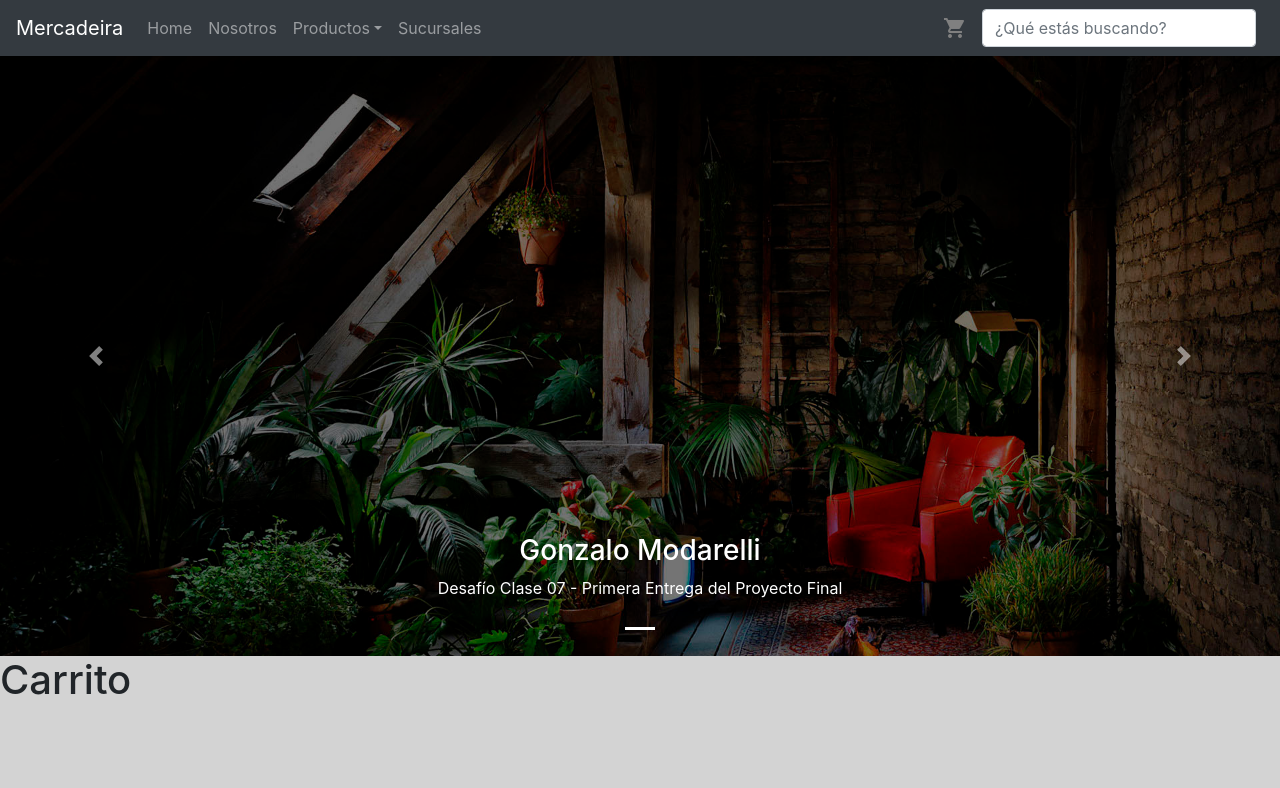
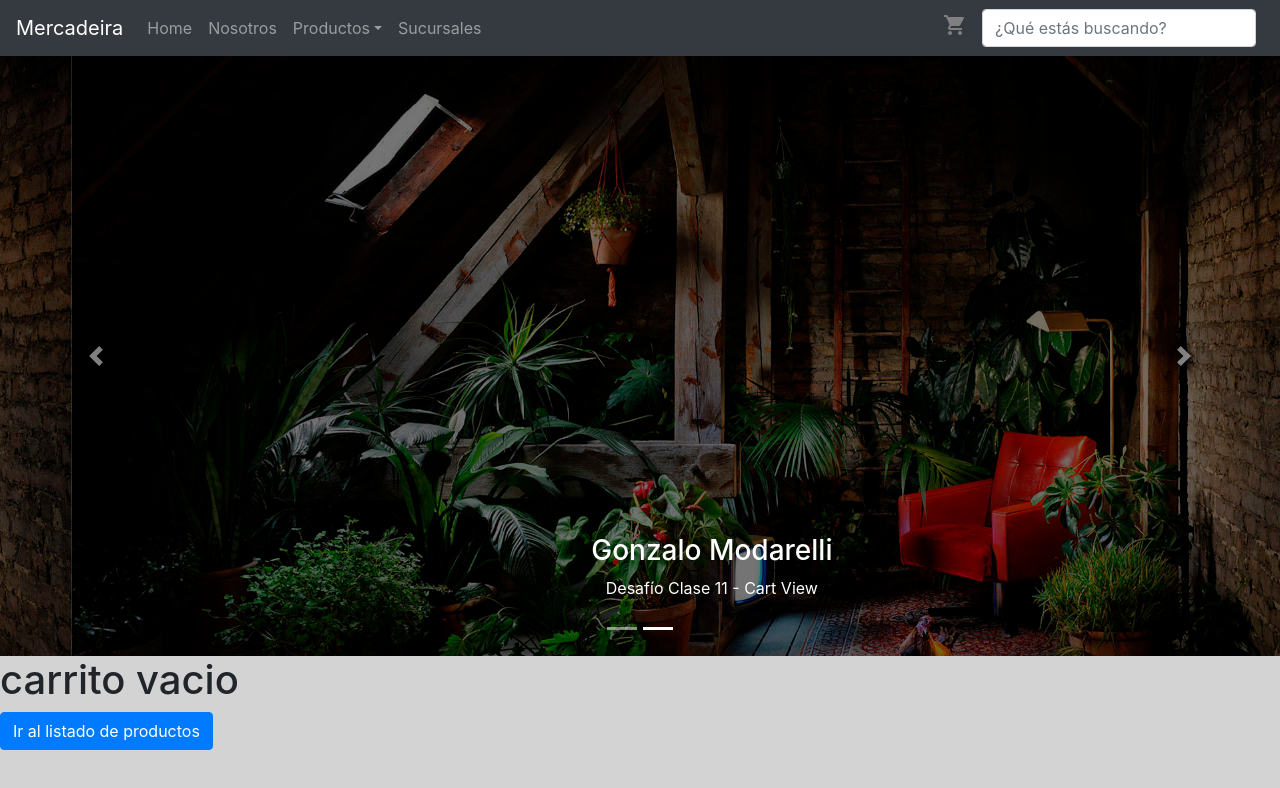
Before and after one commit to gonzamoda/reactcoder, a React (Create React App) app: page /cart in a window 1280 px wide. Shown: the top 788 px of the page. Built offline with nearby package versions, Linux system fonts and the light colour scheme.

Commit message:
Desafio 11 - Cart View

```diff
--- a/package.json
+++ b/package.json
@@ -7,6 +7,7 @@
     "@testing-library/react": "^11.2.7",
     "@testing-library/user-event": "^12.8.3",
     "bootstrap": "^4.6.0",
+    "mdb-ui-kit": "^3.9.0",
     "react": "^17.0.2",
     "react-bootstrap": "^1.6.1",
     "react-dom": "^17.0.2",
--- a/src/App.js
+++ b/src/App.js
@@ -20,7 +20,7 @@ const App = () => {
             path="/productos/detalles/:id"
             component={ItemDetailContainer}
           />
-          <Route path="/Cart" component={Cart} />
+          <Route path="/cart" component={Cart} />
         </Switch>
       </CartContext>
     </BrowserRouter>
--- a/src/components/Cart.js
+++ b/src/components/Cart.js
@@ -1,5 +1,71 @@
+import Container from "react-bootstrap/Container";
+import Row from "react-bootstrap/Row";
+import Table from "react-bootstrap/Table";
+import Button from "react-bootstrap/Button";
+import { useContext } from "react";
+import { contexto } from "./CartContext";
+import { Link } from "react-router-dom";
+
 const Cart = () => {
-  return <h1>Carrito</h1>;
+  const { carrito } = useContext(contexto);
+
+  const { removeProduct } = useContext(contexto);
+
+  const eliminar = (id) => {
+    removeProduct(id);
+  };
+
+  const precioTotal = carrito
+    .map((item) => item.precio)
+    .reduce((prev, curr) => prev + curr, 0);
+
+  return carrito.length === 0 ? (
+    <>
+      <h1>carrito vacio</h1>
+      <Button as={Link} to="/">
+        Ir al listado de productos
+      </Button>
+    </>
+  ) : (
+    <>
+      <h1>Carrito</h1>
+      <Container>
+        <Row>
+          <Table>
+            <thead>
+              <tr>
+                <th>Ítem</th>
+                <th>Cantidad</th>
+                <th>Precio</th>
+                <th></th>
+              </tr>
+            </thead>
+            <tbody>
+              {carrito.map((element) => (
+                <tr key={element.id}>
+                  <td>{element.nombre}</td>
+                  <td>{element.cantidad}</td>
+                  <td>${element.precio}</td>
+                  <td>
+                    <Button
+                      onClick={() => eliminar(element.id)}
+                      variant="danger"
+                    >
+                      X
+                    </Button>
+                  </td>
+                </tr>
+              ))}
+            </tbody>
+          </Table>
+
+          <h1>Total: ${precioTotal}</h1>
+        </Row>
+      </Container>
+    </>
+  );
 };
 
 export default Cart;
+
+//onClick={eliminar(element.id)}
--- a/src/components/CartContext.js
+++ b/src/components/CartContext.js
@@ -9,26 +9,26 @@ const CartContext = ({ children }) => {
 
   const addProduct = (producto) => {
     if (isInCart(producto.id)) {
-      const nuevaCantidad = producto.cantidad.estado;
-      // console.log(nuevaCantidad);
+      const productoViejo = carrito.find((p) => p.id === producto.id);
 
-      const productoViejo = carrito.find((producto) => producto.id);
+      const nuevaCantidad = producto.cantidad;
+      const cantidadVieja = productoViejo.cantidad;
 
-      const cantidadVieja = productoViejo.cantidad.estado;
-      // console.log(cantidadVieja);
+      const productoNuevo = {
+        ...producto,
+        cantidad: nuevaCantidad + cantidadVieja,
+      };
 
-      productoViejo.cantidad.estado = nuevaCantidad + cantidadVieja;
+      const nuevoCarrito = carrito.filter((el) => el.id !== producto.id);
 
-      console.log(productoViejo.cantidad.estado);
-
-      setCarrito([...carrito]);
+      setCarrito([...nuevoCarrito, productoNuevo]);
     } else {
       setCarrito([...carrito, producto]);
     }
   };
 
   const removeProduct = (id) => {
-    const nuevoEstadoCarrito = carrito.filter((producto) => producto.id !== id);
+    const nuevoEstadoCarrito = carrito.filter((p) => p.id !== id);
     setCarrito(nuevoEstadoCarrito);
   };
 
--- a/src/components/Item.js
+++ b/src/components/Item.js
@@ -5,7 +5,7 @@ import { Link } from "react-router-dom";
 const Item = ({ nombre, imagen, descripcion, stock, precio, id }) => {
   return (
     <>
-      <Card>
+      <Card className="itemCard">
         <Card.Img variant="top" src={imagen} />
         <Card.Body>
           <Card.Title>{nombre}</Card.Title>
--- a/src/components/ItemDetail.js
+++ b/src/components/ItemDetail.js
@@ -21,9 +21,8 @@ const ItemDetail = ({ productoDetalle }) => {
 
   const { addProduct } = useContext(contexto);
 
-  const onAdd = (estado) => {
-    console.log(estado);
-    const productoFormateado = { ...productoDetalle, cantidad: { estado } };
+  const onAdd = (cantidad) => {
+    const productoFormateado = { ...productoDetalle, cantidad };
     addProduct(productoFormateado);
     setInputType("botonIrCarrito");
   };
--- a/src/components/ItemDetailContainer.js
+++ b/src/components/ItemDetailContainer.js
@@ -1,6 +1,9 @@
 import { useEffect, useState } from "react";
 import ItemDetail from "./ItemDetail";
 import { useParams } from "react-router";
+import Spinner from "react-bootstrap/Spinner";
+import Container from "react-bootstrap/Container";
+import Row from "react-bootstrap/Row";
 
 const promiseDetail = () => {
   return new Promise((res, rej) => {
@@ -94,10 +97,14 @@ const ItemDetailContainer = () => {
   }, [id]);
 
   return dataShow.length === 0 ? (
-    <h1>Cargando...</h1>
+    <Container>
+      <Row className="spinner">
+        <Spinner animation="border" variant="success" />
+      </Row>
+    </Container>
   ) : (
     <>
-      <ItemDetail key={dataShow.id} productoDetalle={dataShow} />
+      <ItemDetail productoDetalle={dataShow} />
     </>
   );
 };
--- a/src/components/ItemListContainer.js
+++ b/src/components/ItemListContainer.js
@@ -1,6 +1,9 @@
 import { useEffect, useState } from "react";
 import ItemList from "./ItemList";
 import { useParams } from "react-router";
+import Spinner from "react-bootstrap/Spinner";
+import Container from "react-bootstrap/Container";
+import Row from "react-bootstrap/Row";
 
 const promiseEjercicio = () => {
   return new Promise((res, rej) => {
@@ -74,7 +77,7 @@ const promiseEjercicio = () => {
             precio: 2650,
           },
         ]),
-      1000
+      3000
     );
   });
 };
@@ -98,10 +101,16 @@ const ItemListContainer = () => {
   }, [categoria]);
 
   return dataShow.length === 0 ? (
-    <h1>Cargando...</h1>
+    <>
+      <Container>
+        <Row className="spinner">
+          <Spinner animation="border" variant="success" />
+        </Row>
+      </Container>
+    </>
   ) : (
     <>
-      <ItemList productos={dataShow} />
+      <ItemList key={dataShow.id} productos={dataShow} />
     </>
   );
 };
--- a/src/components/NavBarMarket.js
+++ b/src/components/NavBarMarket.js
@@ -5,8 +5,15 @@ import FormControl from "react-bootstrap/FormControl";
 import NavDropdown from "react-bootstrap/NavDropdown";
 import CartWidget from "../CartWidget";
 import { Link } from "react-router-dom";
+import { useContext } from "react";
+import { contexto } from "./CartContext";
 
 const NavBarMarket = () => {
+  const { carrito } = useContext(contexto);
+  const cantidadTotal = carrito
+    .map((item) => item.cantidad)
+    .reduce((prev, curr) => prev + curr, 0);
+
   return (
     <>
       <Navbar bg="dark" variant="dark">
@@ -39,7 +46,17 @@ const NavBarMarket = () => {
             Sucursales
           </Nav.Link>
         </Nav>
-        <CartWidget />
+        <Link id="carrito" to="/cart">
+          <CartWidget />
+          <span
+            className={
+              cantidadTotal > 0 ? "cantidadCarrito" : "carritoNoVisible"
+            }
+          >
+            {cantidadTotal}
+          </span>
+        </Link>
+
         <Form inline>
           <FormControl
             type="text"
--- a/src/components/SliderPrincipal.js
+++ b/src/components/SliderPrincipal.js
@@ -8,7 +8,14 @@ const SliderPrincipal = () => {
         <img className="d-block w-100" src={slider01} alt="First slide" />
         <Carousel.Caption>
           <h3>Gonzalo Modarelli</h3>
-          <p>Desafío Clase 07 - Primera Entrega del Proyecto Final</p>
+          <p>Desafío Clase 11 - Cart View</p>
+        </Carousel.Caption>
+      </Carousel.Item>
+      <Carousel.Item>
+        <img className="d-block w-100" src={slider01} alt="Second slide" />
+        <Carousel.Caption>
+          <h3>Gonzalo Modarelli</h3>
+          <p>Desafío Clase 11 - Cart View</p>
         </Carousel.Caption>
       </Carousel.Item>
     </Carousel>
--- a/src/style.css
+++ b/src/style.css
@@ -43,3 +43,38 @@ ul li {
 .imgDetail {
   width: 100%;
 }
+
+.spinner {
+  justify-content: center;
+  align-items: center;
+  margin-top: 50px;
+}
+
+.itemCard {
+  margin-top: 20px;
+  margin-bottom: 20px;
+}
+
+#carrito {
+  position: relative;
+}
+
+.cantidadCarrito {
+  position: absolute;
+  top: 0;
+  left: 55%;
+  background: red;
+  width: 15px;
+  height: 15px;
+  border-radius: 50%;
+  display: flex;
+  justify-content: center;
+  align-items: center;
+  color: white;
+  padding: 2px;
+  font-family: Arial, Helvetica, sans-serif;
+}
+
+.carritoNoVisible {
+  display: none;
+}
```
Also changed, not shown: 2 other files (tests, documents, lock files or other folders).
